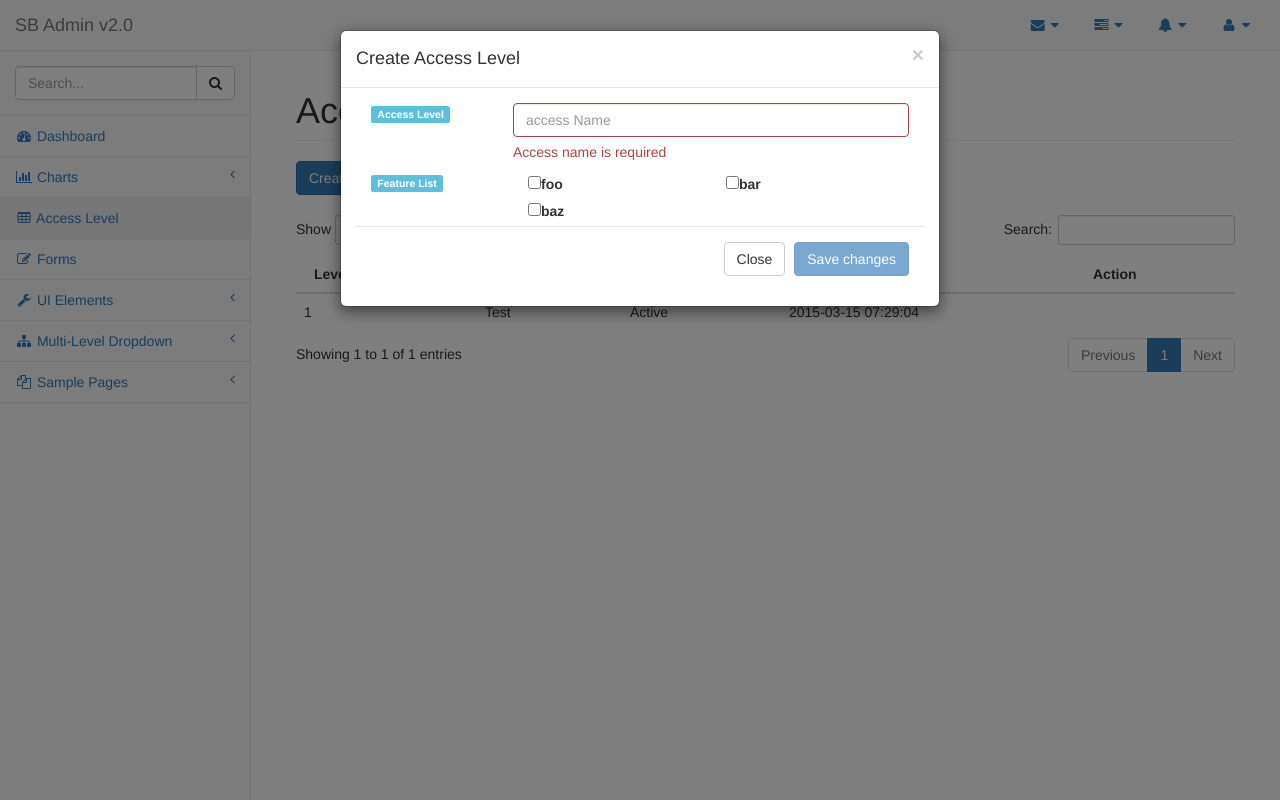
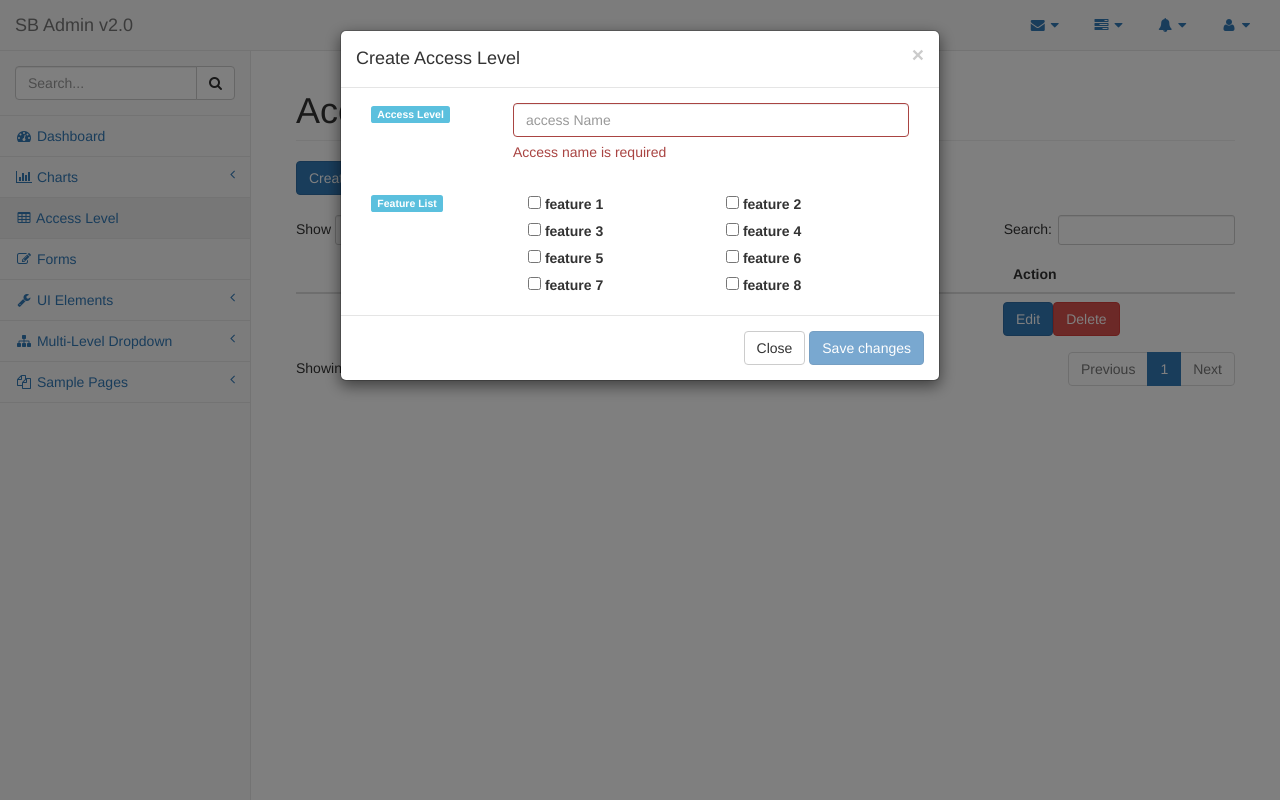
Before and after one commit to ankitaranya123/dummy, a CodeIgniter app: page /home/access_level in a window 1280 px wide, after a click on "Create Level". Run offline with CodeIgniter, Linux system fonts and the light colour scheme; some libraries are stand-ins or nearby versions.

Commit message:
access_level

```diff
--- a/application/controllers/home.php
+++ b/application/controllers/home.php
@@ -10,8 +10,8 @@ class Home extends CI_Controller {
 
     public function __construct() {
         parent::__construct();
-         $this->load->model('acc_level');
-         $this->load->model('feature_list');
+        $this->load->model('acc_level');
+        $this->load->model('feature_list');
     }
 
     public function index() {
@@ -36,18 +36,37 @@ class Home extends CI_Controller {
         $this->load->view('/common/footer.php');
     }
 
-    public function get_feature(){
+    public function add_access() {
+        $postdata = file_get_contents("php://input");
+        $data = json_decode($postdata);
+
+        $res = $this->db->get_where('access_level', array('access_name' => $data->access_name));
+        if ($res->num_rows() == 0) {
+            $this->db->insert('access_level', array('access_name' => $data->access_name));
+            $acc_id = $this->db->insert_id();
+
+            foreach ($data->feature_id as $key => $val) {
+                if($val == true)
+                $this->db->insert('acc_fea_rel', array('access_id' => $acc_id, 'feature_id' => $key));
+            }
+           $result =  array('status'=>'1','msg'=>'Access Level created');
+        } else {
+            $result = array('status'=>'0','msg'=>'Access Name is allready exist.');
+        }
+        echo json_encode($result);
+    }
+
+    public function get_feature() {
         $featurelist = $this->feature_list->get_feature();
         echo json_encode($featurelist);
     }
 
     public function get_all_access() { //Ajax table data for Access Level
-
         $sLimit = "";
         $lenght = 10;
         $str_point = 0;
 
-        $col_sort = array("access_id", "access_name", "created", "action");
+        $col_sort = array("access_id", "access_name", "created", "status");
         $order_by = "access_id";
         $temp = 'asc';
         if (isset($_GET['iSortCol_0'])) {
@@ -87,13 +106,12 @@ class Home extends CI_Controller {
         $i = 0;
         $final = array();
         foreach ($result as $val) {
-            if($val['status'] == 1){
-                $st = 'Active';
+            if ($val['status'] == 1) {
+                $st = '<lable class="label label-info">Active</lable>';
+            } else {
+                $st = '<lable class="lable lable-error">Deactive</lable>';
             }
-            else{
-                $st = 'Deactive';
-            }
-            $output['aaData'][] = array($val['access_id'], $val['access_name'], $st,$val['created'],'');
+            $output['aaData'][] = array($val['access_id'], $val['access_name'], $st, $val['created'], '<a class="btn btn-primary" href="#" ng-click="edit('.$val['access_id'].')">Edit</a><a class="btn btn-danger">Delete</a>');
         }
         echo json_encode($output);
         die;
--- a/application/models/feature_list.php
+++ b/application/models/feature_list.php
@@ -12,7 +12,7 @@ class Feature_list extends CI_Model{
     }
 
     public function get_feature() {
-       $query = $this->db->select()
+       $query = $this->db->select('*')->from('feature_list')
                 ->get();
        return $query->result_array();
     }
--- a/application/views/admin/access_level.php
+++ b/application/views/admin/access_level.php
@@ -47,26 +47,32 @@
                 <form role="form" ng-controller="accessController" method="post" name="access_level" novalidate>
                 <div class="modal-body">
                         <fieldset>
-                            <div class="form-group" ng-class="{'has-error':access_level.access_name.$invalid}">
+                            <div class="form-group" ng-class="{'has-error':access_level.access_name.$invalid || access_level.show_err.$invalid}">
                                 <div class="col-lg-3"><label class="label label-info">Access Level</label></div>
                                 <div class="col-lg-9">
-                                    <input class="form-control" required="" placeholder="access Name" name="access_name" ng-model="access_name" type="email" autofocus>
+                                    <input class="form-control" required="" placeholder="access Name" name="access_name" ng-model="access_name" type="text" autofocus>
+                                    <input class="form-control" value="{{show_err}}" required="" name="show_err" ng-model="show_err" type="hidden" autofocus>
                                     <p ng-show="access_level.access_name.$invalid" class="help-block">Access name is required</p>
+                                    <p ng-show="access_level.show_err.$invalid" ng-model="msg" class="help-block">{{msg}}</p>
                                 </div>
                             </div>
-                            <div class="form-group" ng-class="{'has-error':access_level.feature.$invalid}">
+                            <div class="row">&nbsp;</div>
+                            <div class="row">&nbsp;</div>
+                            <div class="form-group" ng-class="{'has-error':access_level.newObject.$invalid || access_level.$error}">
                                 <div class="col-lg-3"><label class="label label-info">Feature List</label></div>
                                 <div class="col-lg-9">
                                     <div class="col-lg-6" ng-repeat="feature in features">
-                                        <label><input type="checkbox" ng-model="newObject[feature.feature_id]">{{feature.feature}}</label>
+                                        <label><input ng-required="!someSelected(access_level.newObject)" required="required" name="feature_id[]" type="checkbox" ng-model="access_level.newObject[feature.feature_id]"> {{feature.feature}}</label>
                                     </div>
+                                    <p class="error" ng-show="submitted && access_level.newObject.$error.required">hata var hacı</p>
                                 </div>
                             </div>
-                        </fieldset
+                        </fieldset>
                 </div>
                 <div class="modal-footer">
-                    <button type="button" class="btn btn-default" data-dismiss="modal">Close</button>
-                    <button type="button" class="btn btn-primary" id="sub" ng-disabled="access_level.access_name.$invalid || access_level.feature.$invalid" type="submit" ng-click="createAccess()" >Save changes</button>
+                    <button type="button" id="close" class="btn btn-default" data-dismiss="modal">Close</button>
+                    <button type="reset"  style="display: none" id="res"></button>
+                    <button type="button" class="btn btn-primary" id="sub" ng-disabled="access_level.access_name.$invalid && access_level.$error" type="submit" ng-click="createAccess()" >Save changes</button>
                 </div>
                  </form>
             </div>
--- a/assets/viewjs/home.js
+++ b/assets/viewjs/home.js
@@ -1,7 +1,8 @@
 var base_url = document.getElementById("base_url").value;
+var table;
 $(document).ready(function () {             // Datatable code
 
-    $('#access-level').DataTable({
+    table = $('#access-level').DataTable({
         responsive: true,
         "oLanguage": {
             "sProcessing": "<img src='" + base_url + "../assets/img/ajax-loader.gif'>"},
@@ -15,29 +16,61 @@ $(document).ready(function () {             // Datatable code
         "bDestroy": true, //!!!--- for remove data table warning.
         "aoColumnDefs": [
             {"aTargets": [0]},
-            {"sClass": "aligncenter", "aTargets": [0]},
-            {"sClass": "eamil_conform aligncenter", "aTargets": [1]},
-            {"sClass": "hidden-phone", "aTargets": [2]},
-            {"sClass": "hidden-phone", "aTargets": [3]}
+            {"sClass": "text-center", "aTargets": [0]},
+            {"sClass": "text-center", "aTargets": [1]},
+            {"sClass": "text-center", "aTargets": [2]},
+            {"sClass": "text-center", "aTargets": [3]}
         ]}
     );
+
 });
+
+
 
 //Angulat js code
 
 app.controller('accessController', ['$scope', '$http', '$templateCache',
     function ($scope, $http, $templateCache, Data) {
+
         $scope.newObject = {};
-        $scope.features = [{feature_id:1,feature: 'foo'}, {feature_id:2,feature: 'bar'}, {feature_id:3,feature: 'baz'}];
+        $scope.master = {};
+        $scope.features = [];
+        $scope.show_err = 'test';
+        $http.get(base_url + "home/get_feature").
+                success(function (data, status, headers, config) {
+                    $scope.features = data;
+//                    $scope.reload();
+                });
+
+//                $compile($('#access-level_wrapper').html())($scope);
+//        $scope.someSelected = function (object) {
+////            return Object.keys(object).some(function (key) {
+//
+//                var count = object.length;
+////                alert(count);
+//                if(count > 0){
+////                    alert(count);
+//                    return false;
+//                }
+//                else{
+//                    return true;
+//                }
+//
+//        };
+
+        $scope.edit = function (acc_id) {
+            alert(acc_id);
+        }
+
 
         $scope.createAccess = function () {
-            alert();
+            console.log($scope.newObject);
             var request = $http({
                 method: "post",
-                url: base_url + "index.php/login/checkLogin",
+                url: base_url + "home/add_access",
                 data: {
-                    email: $scope.email,
-                    password: $scope.password
+                    access_name: $scope.access_name,
+                    feature_id: $scope.newObject
                 },
                 headers: {
                     'Content-Type': 'application/x-www-form-urlencoded'
@@ -45,26 +78,33 @@ app.controller('accessController', ['$scope', '$http', '$templateCache',
             });
             /* Successful HTTP post request or not */
             request.success(function (data) {
-                if (data == "1") {
-                    $.notify("Successfully Logged In", "success",
+
+                if (data.status == "1") {
+                    $.notify(data.msg,
+                            {
+                                position: "top right",
+                                style: 'bootstrap',
+                                autoHideDelay: 3000
+                            }, 'success');
+                    $scope.show_err = 'asd';
+
+                    $('#res').click();
+                    $('#close').click();
+                    table.ajax.reload();
+                }
+                else {
+                    $.notify(data.msg,
                             {
                                 position: "top right",
                                 style: 'bootstrap',
                                 autoHideDelay: 3000
                             });
+                    console.log($scope);
+                    $scope.show_err = '';
+                    $scope.msg = data.msg;
 
-                    window.location.href = base_url + "index.php/home/index";
-                }
-                else {
-                    //                                alert("Not logged in");
-                    $.notify("Username or Password is incorrect",
-                            {
-                                position: "top right",
-                                style: 'bootstrap',
-                                autoHideDelay: 3000
-                            });
-                    $scope.responseMessage = "Username or Password is incorrect";
                 }
             });
         }
+
     }]);
```
Also changed, not shown: nbproject/private/private.xml (+6 -1 lines).
